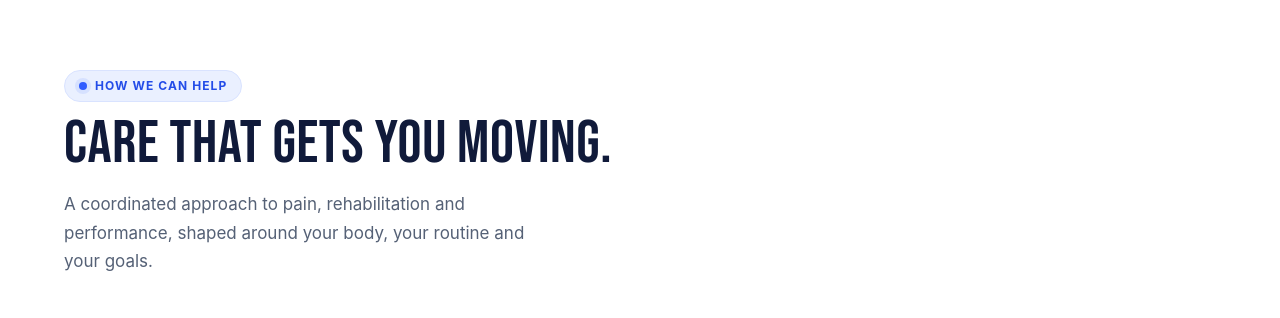
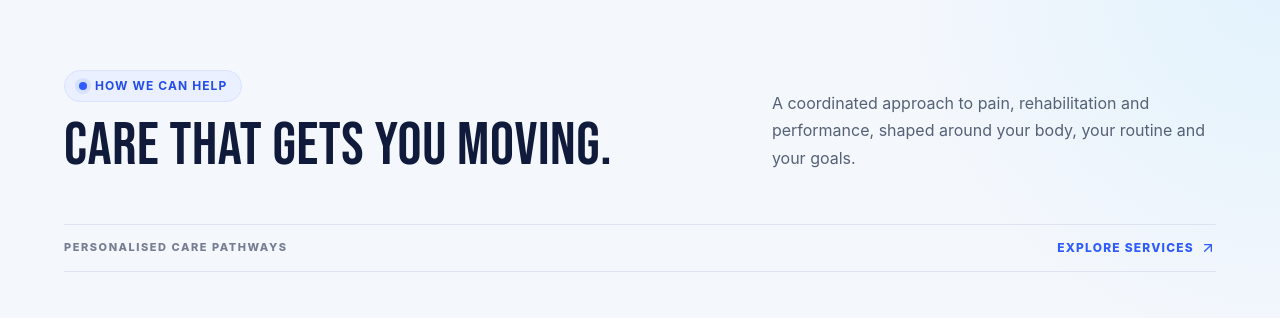
Before and after one commit to hriksinha1/Kinematics, a React (Vite) app: page / in a window 1280 px wide. Shown: the part 1456-1774 px from the top of the page. Built offline with nearby package versions, Linux system fonts and the light colour scheme.

Commit message:
Add a branded surface and clearer structure to Kinematics services

```diff
--- a/src/sections/Services.tsx
+++ b/src/sections/Services.tsx
@@ -1,4 +1,5 @@
 import React from 'react';
+import { ArrowUpRight } from 'lucide-react';
 import { Eyebrow } from '../components/Eyebrow';
 import { SectionHeading } from '../components/SectionHeading';
 import { FeaturedServiceCard, RegularServiceCard } from '../components/ServiceCard';
@@ -6,21 +7,26 @@ import { SERVICES_CONTENT } from '../data/content';
 
 export const Services: React.FC = () => {
   return (
-    <section id="services" className="py-16 sm:py-20 md:py-24 bg-white">
-      <div className="max-w-[1200px] mx-auto px-5 sm:px-6 space-y-10 sm:space-y-12">
-        <div className="space-y-3.5">
-          <Eyebrow>{SERVICES_CONTENT.eyebrow}</Eyebrow>
-          <SectionHeading title={SERVICES_CONTENT.headline} description={SERVICES_CONTENT.description} maxWidthCh="max-w-[44ch]" />
+    <section id="services" className="kinetics-soft-panel py-16 sm:py-20 md:py-24">
+      <div className="max-w-[1200px] mx-auto px-5 sm:px-6 space-y-9 sm:space-y-12">
+        <div className="flex flex-col lg:flex-row lg:items-end lg:justify-between gap-5">
+          <div className="space-y-4">
+            <Eyebrow>{SERVICES_CONTENT.eyebrow}</Eyebrow>
+            <SectionHeading title={SERVICES_CONTENT.headline} maxWidthCh="max-w-[17ch]" />
+          </div>
+          <p className="text-[15px] sm:text-[16px] text-[#556176] leading-[1.7] max-w-[44ch] lg:pb-1">{SERVICES_CONTENT.description}</p>
         </div>
+
+        <div className="flex items-center justify-between gap-4 border-y border-[#DDE4EF] py-3.5">
+          <span className="kinetics-section-label text-[10px] sm:text-[11px] font-extrabold text-[#101A3A]/55">Personalised care pathways</span>
+          <span className="inline-flex items-center gap-1.5 text-[11px] sm:text-[12px] font-extrabold uppercase tracking-[0.1em] text-[#2F5BFF]">
+            Explore services <ArrowUpRight className="w-4 h-4" aria-hidden="true" />
+          </span>
+        </div>
+
         <div className="grid grid-cols-1 lg:grid-cols-12 gap-5 sm:gap-6 items-stretch">
           <div className="lg:col-span-5 h-full">
-            <FeaturedServiceCard
-              title={SERVICES_CONTENT.featured.title}
-              description={SERVICES_CONTENT.featured.description}
-              linkText={SERVICES_CONTENT.featured.linkText}
-              href={SERVICES_CONTENT.featured.href}
-              image={SERVICES_CONTENT.featured.image}
-            />
+            <FeaturedServiceCard title={SERVICES_CONTENT.featured.title} description={SERVICES_CONTENT.featured.description} linkText={SERVICES_CONTENT.featured.linkText} href={SERVICES_CONTENT.featured.href} image={SERVICES_CONTENT.featured.image} />
           </div>
           <div className="lg:col-span-7 flex flex-col gap-5 sm:gap-6 justify-between h-full">
             <div className="grid grid-cols-1 sm:grid-cols-2 gap-5 sm:gap-6 flex-1">
```
